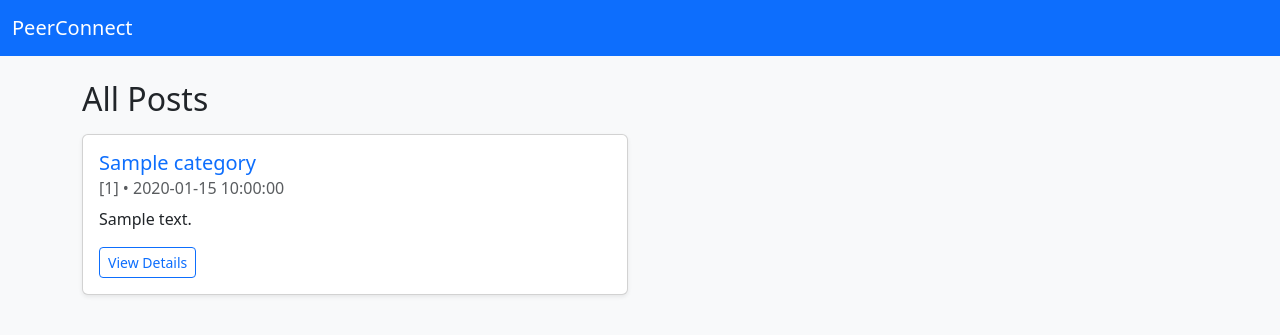
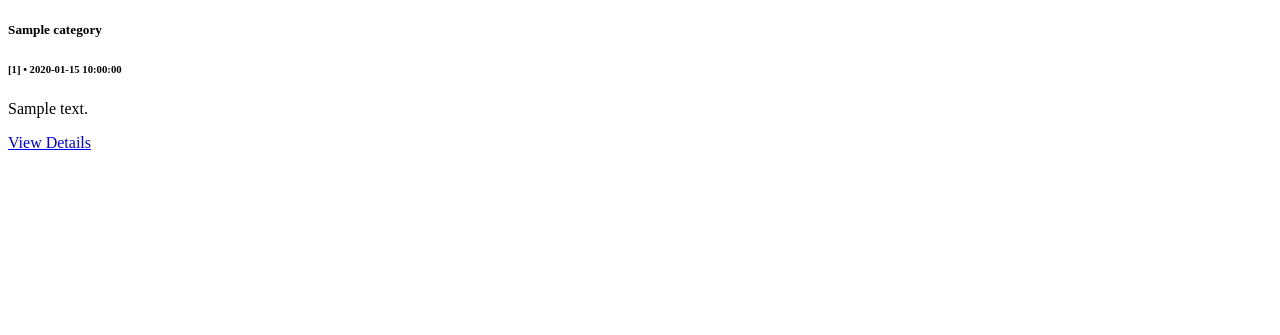
Before and after one commit to nerocladiaus/chat-dashboard, a Flask app: template templates/index.html in a window 1280 px wide. Shown: the top 335 px of the page. Run offline with Flask 3, Linux system fonts and the light colour scheme; the template is opened without the code that fills it: most values are stand-ins (such as "Sample title", 1, 10 or a date in 2020); some libraries are stand-ins or nearby versions.

Commit message:
Update index.html

```diff
--- a/templates/index.html
+++ b/templates/index.html
@@ -1,82 +1,53 @@
-<!DOCTYPE html>
+<!doctype html>
 <html lang="en">
   <head>
-  <meta charset="UTF-8">
-  <meta name="viewport" content="width=device-width,initial-scale=1">
-  <title>PeerConnect – Posts</title>
-  <link
-    href="https://cdn.jsdelivr.net/npm/bootstrap@5.3.0/dist/css/bootstrap.min.css"
-    rel="stylesheet">
+    <!-- … your head tags … -->
+    <script src="https://cdn.socket.io/4.5.1/socket.io.min.js"></script>
   </head>
-<body class="bg-light">
-  <nav class="navbar navbar-expand-lg navbar-dark bg-primary">
-    <div class="container-fluid">
-      <a class="navbar-brand" href="/">PeerConnect</a>
-    </div>
-  </nav>
-
-  <div class="container my-4">
-    <h2 class="mb-3">All Posts</h2>
-    <div id="posts-grid" class="row row-cols-1 row-cols-md-2 g-4">
+  <body>
+    <!-- … your navbar + container … -->
+    <div id="posts" class="row row-cols-1 row-cols-md-2 g-4">
       {% for p in posts %}
-      <div class="col" id="post-{{ p.id }}">
+      <div class="col" id="post-{{p.id}}">
         <div class="card h-100 shadow-sm">
           <div class="card-body">
             <h5 class="card-title text-primary">{{ p.category }}</h5>
-            <h6 class="card-subtitle mb-2 text-muted">
-              [{{ p.kiosk_id }}] • {{ p.timestamp }}
-            </h6>
-            <p class="card-text">
-              {{ p.content[:100] }}{% if p.content|length > 100 %}…{% endif %}
-            </p>
-            <a href="/post/{{ p.id }}"
-               class="btn btn-outline-primary btn-sm">
-               View Details
-            </a>
+            <h6 class="card-subtitle mb-2 text-muted">[{{ p.kiosk_id }}] &bull; {{ p.timestamp }}</h6>
+            <p class="card-text">{{ p.content[:100] }}{% if p.content|length>100 %}…{% endif %}</p>
+            <a href="/post/{{ p.id }}" class="btn btn-outline-primary btn-sm">View Details</a>
           </div>
         </div>
       </div>
       {% endfor %}
     </div>
-  </div>
 
-  <script src="https://cdn.jsdelivr.net/npm/bootstrap@5.3.0/dist/js/bootstrap.bundle.min.js"></script>
-  <!-- 1) load Socket.IO client -->
-  <script src="//{{ request.host }}/socket.io/socket.io.js"></script>
     <script>
-    // 2) connect back to the same origin
-    const socket = io();
+      const socket = io();  // auto-connects to same host:port
 
-    // 3) on each new_post, build the same card HTML & prepend to grid
       socket.on('new_post', post => {
-      const container = document.getElementById('posts-grid');
-      const wrapper = document.createElement('div');
-      wrapper.className = 'col';
-      wrapper.id = 'post-' + post.id;
-
-      // You can tweak this HTML to match your styling exactly
-      wrapper.innerHTML = `
+        // build the new card’s HTML
+        const col = document.createElement('div');
+        col.className = 'col';
+        col.id = 'post-' + post.id;
+        col.innerHTML = `
           <div class="card h-100 shadow-sm">
             <div class="card-body">
               <h5 class="card-title text-primary">${post.category}</h5>
               <h6 class="card-subtitle mb-2 text-muted">
-              [${post.kiosk_id}] • ${post.timestamp}
+                [${post.kiosk_id}] &bull; ${post.timestamp}
               </h6>
               <p class="card-text">
-              ${post.content.length > 100
-                ? post.content.slice(0,100)+'…'
+                ${post.content.length>100
+                   ? post.content.slice(0,100) + '…'
                    : post.content}
               </p>
               <a href="/post/${post.id}"
-               class="btn btn-outline-primary btn-sm">
-               View Details
-            </a>
+                 class="btn btn-outline-primary btn-sm">View Details</a>
             </div>
-        </div>
-      `;
+          </div>`;
 
-      // add to top
-      container.prepend(wrapper);
+        // prepend to the grid
+        document.getElementById('posts').prepend(col);
       });
     </script>
   </body>
```
Lines whose indentation alone changed are shown as unchanged.
